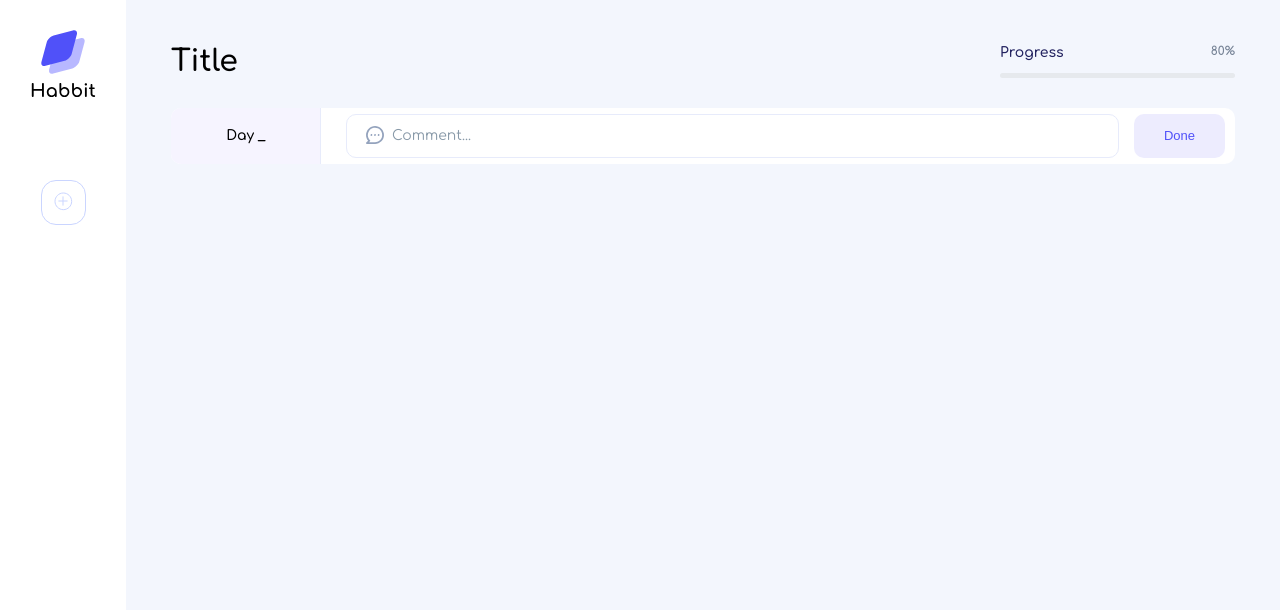
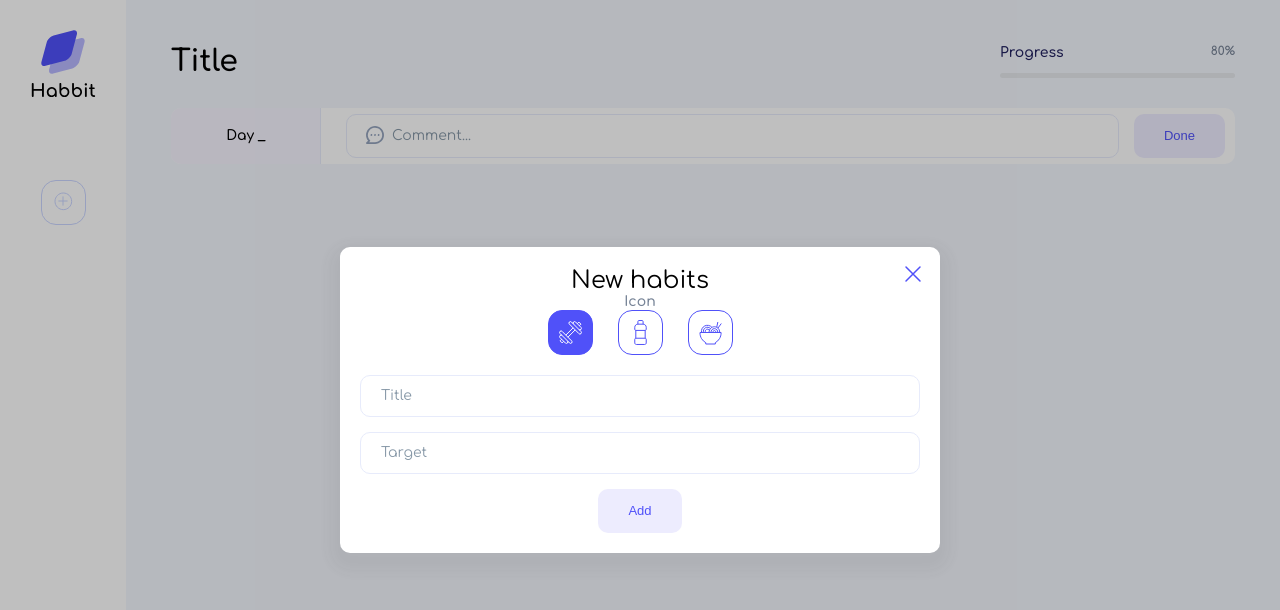
Before and after one commit to MRomanW/Habit-tracker, a plain HTML site: page index.html in a window 1280 px wide. Drawn offline with Linux system fonts and the light colour scheme.

Commit message:
add popup

```diff
--- a/index.html
+++ b/index.html
@@ -52,6 +52,31 @@
         </div>
       </main>
     </div>
+    <div class="cover cover__hidden">
+      <div class="popup">
+        <h2>New habits</h2>
+        <div class="icon-label">Icon</div>
+        <div class="icon-select">
+          <button class="icon icon__active">
+            <img src="./images/sport.svg" alt="Sport">
+          </button>
+          <button class="icon">
+            <img src="./images/Water.svg" alt="Water">
+          </button>
+          <button class="icon">
+            <img src="./images/food.svg" alt="Food">
+          </button>
+        </div>
+        <form class="popup__form">
+          <input type="text" name="name" placeholder="Title">
+          <input type="number" name="target" placeholder="Target">
+          <button class="button" type="submit">Add</button>
+        </form>
+        <button class="popup__close">
+          <img src="./images/cross.svg" alt="Close">
+        </button>
+      </div>
+    </div>
   </div>
 
   <script src="./scripts/app.js"></script>
--- a/styles/main.css
+++ b/styles/main.css
@@ -239,3 +239,100 @@ input.error {
 .button:hover {
   background: #dcdaff;
 }
+
+.cover {
+  position: fixed;
+  top: 0;
+  bottom: 0;
+  left: 0;
+  right: 0;
+  background: rgba(0, 0, 0, 0.25);
+  display: flex;
+  justify-content: center;
+  align-items: center;
+}
+
+.cover__hidden {
+  /* display: none; */
+}
+
+.popup {
+  background: #fff;
+  box-shadow: 0px 8px 14px 12px rgba(56, 56, 56, 0.05);
+  border-radius: 10px;
+  max-width: 600px;
+  width: 100%;
+  padding: 20px;
+  position: relative;
+  display: flex;
+  flex-direction: column;
+  align-items: center;
+}
+
+.popup__close {
+  position: absolute;
+  right: 15px;
+  top: 15px;
+  background: none;
+  border: none;
+  cursor: pointer;
+}
+
+h2 {
+  font-weight: 40;
+  font-size: 24px;
+  line-height: 27px;
+}
+
+.icon-label {
+  font-size: 14px;
+  line-height: 16px;
+  color: #768396;
+}
+
+.icon-select {
+  display: flex;
+  gap: 25px;
+  margin-bottom: 20px;
+}
+
+.icon {
+  border: 1px solid #5051f9;
+  border-radius: 14px;
+  background: #fff;
+  display: flex;
+  align-items: center;
+  justify-content: center;
+  width: 45px;
+  height: 45px;
+  cursor: pointer;
+  transition: all .3s ease-in-out;
+}
+
+.icon__active {
+  background: #5051f9;
+}
+
+.icon:hover {
+  background: #6a6afb;
+}
+
+.icon:hover img {
+  filter: brightness(0) invert(1);
+}
+
+.icon__active img {
+  filter: brightness(0) invert(1);
+}
+
+.popup__form {
+  width: 100%;
+  display: flex;
+  flex-direction: column;
+  align-items: center;
+  gap: 15px;
+}
+
+.popup__form input{
+  width: 100%;
+}
```
Also changed, not shown: images/cross.svg (added).
